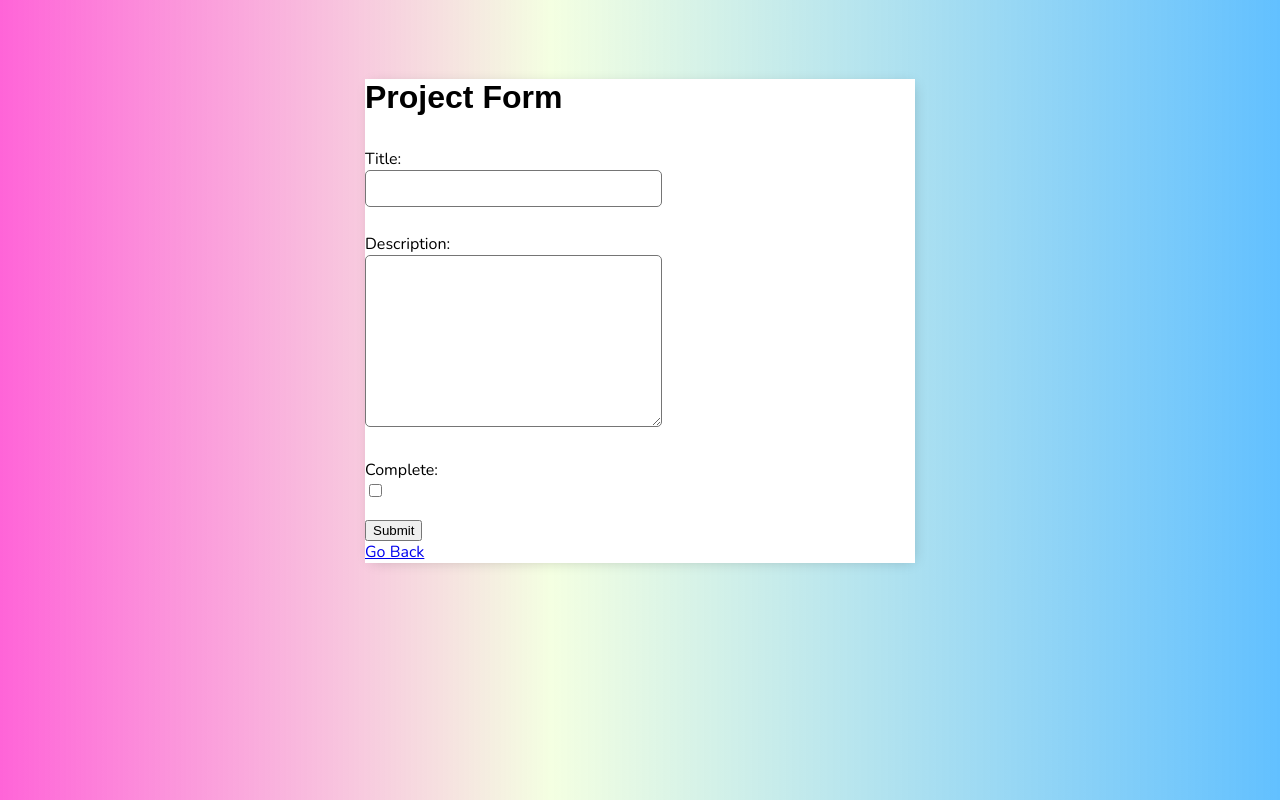
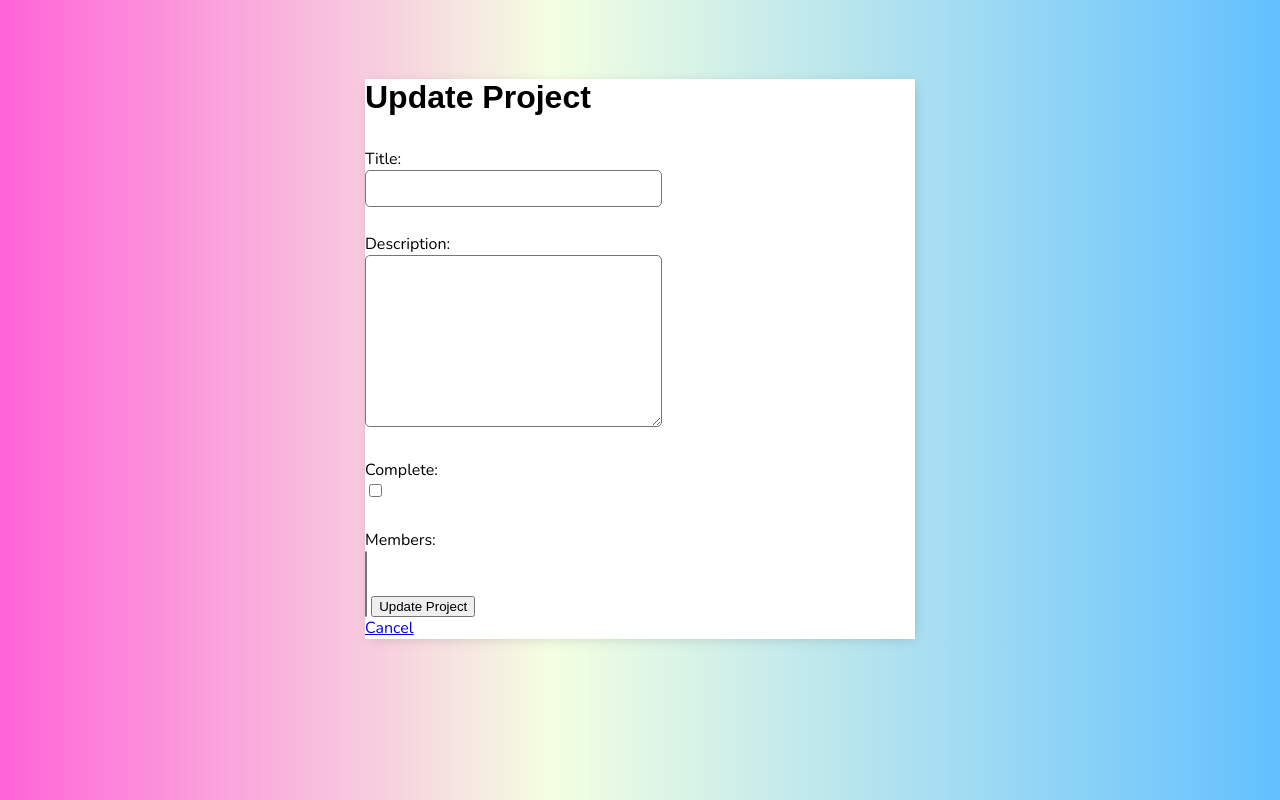
Before and after one commit to CipherGirl/project-management, a Django app: page /project-create/ in a window 1280 px wide. Run offline with Django 5.2, Linux system fonts and the light colour scheme; a user stored in the database is signed in.

Commit message:
WIP: Project have members field, can update also

```diff
--- a/projects/models.py
+++ b/projects/models.py
@@ -1,12 +1,19 @@
+from django.db import models
+from django.contrib.auth.models import User
+
+from django.db import models
+from django.contrib.auth.models import User
+
 from django.db import models
 from django.contrib.auth.models import User
 
 class Projects(models.Model):
-    user = models.ForeignKey(User, on_delete=models.CASCADE, null=True, blank=True)
-    title = models.CharField(max_length=200, null=True)
+    user = models.ForeignKey(User, on_delete=models.CASCADE, related_name='owned_projects')
+    title = models.CharField(max_length=200)
     description = models.TextField()
     complete = models.BooleanField(default=False)
     created = models.DateTimeField(auto_now_add=True)
+    members = models.ManyToManyField(User, related_name='projects', blank=True)
 
     def __str__(self):
         return self.title
@@ -23,7 +30,7 @@
 
     title = models.CharField(max_length=200)
     project = models.ForeignKey(Projects, on_delete=models.CASCADE, related_name='tasks')
-    user = models.ForeignKey(User, on_delete=models.SET_NULL, null=True, blank=True)
+    assigned_to = models.ForeignKey(User, on_delete=models.CASCADE, related_name='tasks_assigned', null=True, blank=True)
     description = models.TextField()
     status = models.CharField(max_length=50, choices=STATUS_CHOICES, default='pending')
     created = models.DateTimeField(auto_now_add=True)
--- a/projects/templates/projects/project_form.html
+++ b/projects/templates/projects/project_form.html
@@ -1,15 +1,19 @@
-
 {% extends 'projects/main.html' %}
 
 {% block content %}
-<h1>
-  Project Form
-</h1>
-
-<form action="" method="post">
+<h1>Update Project</h1>
+<form method="post">
   {% csrf_token %}
   {{ form.as_p }}
-  <input type="submit" value="Submit">
+
+  <label for="members">Members:</label>
+  <select name="members" id="members" multiple>
+    {% for user in all_users %}
+    <option value="{{ user.id }}" {% if user in members %}selected{% endif %}>{{ user.username }}</option>
+    {% endfor %}
+  </select>
+
+  <button type="submit">Update Project</button>
 </form>
-<a href="{% url 'project_list' %}">Go Back</a>
+<a href="{% url 'project_list' %}">Cancel</a>
 {% endblock content %}
--- a/projects/views.py
+++ b/projects/views.py
@@ -41,18 +41,46 @@
     template_name = 'projects/project_form.html'
 
     def form_valid(self, form):
-        form.instance.user = self.request.user
+        project = form.save(commit=False)
+        project.user = self.request.user  # Set the project owner
+        project.save()
+        project.members.add(self.request.user)  # Add the owner as a member
         return super(ProjectCreate, self).form_valid(form)
 
 class ProjectUpdate(LoginRequiredMixin, UpdateView):
     model = Projects
-    fields =  ['title', 'description', 'complete']
+    fields = ['title', 'description', 'complete']
+    template_name = 'projects/project_form.html'
     success_url = reverse_lazy('project_list')
-    template_name = 'projects/project_form.html'
 
     def form_valid(self, form):
-        form.instance.user = self.request.user
+        project = form.save(commit=False)
+        project.save()
+
+        # Add the current user to project members if not already a member
+        if self.request.user not in project.members.all():
+            project.members.add(self.request.user)
+
         return super().form_valid(form)
+
+    def get_context_data(self, **kwargs):
+        context = super().get_context_data(**kwargs)
+        project = self.get_object()
+        context['members'] = project.members.all()
+        context['all_users'] = User.objects.exclude(id=project.user.id)
+        return context
+
+    def post(self, request, *args, **kwargs):
+        project = self.get_object()
+        members = request.POST.getlist('members')  # Get list of selected member IDs from form
+
+        # Clear existing members and add selected members
+        project.members.clear()
+        for member_id in members:
+            user = get_object_or_404(User, id=member_id)
+            project.members.add(user)
+
+        return super().post(request, *args, **kwargs)
 
 class ProjectDelete(LoginRequiredMixin, DeleteView):
     model = Projects
```
Also changed, not shown: projects/templates/projects/project_detail.html (+10 -1 lines), db.sqlite3, projects/migrations/0003_remove_task_user_projects_members_task_assigned_to_and_more.py (added).
